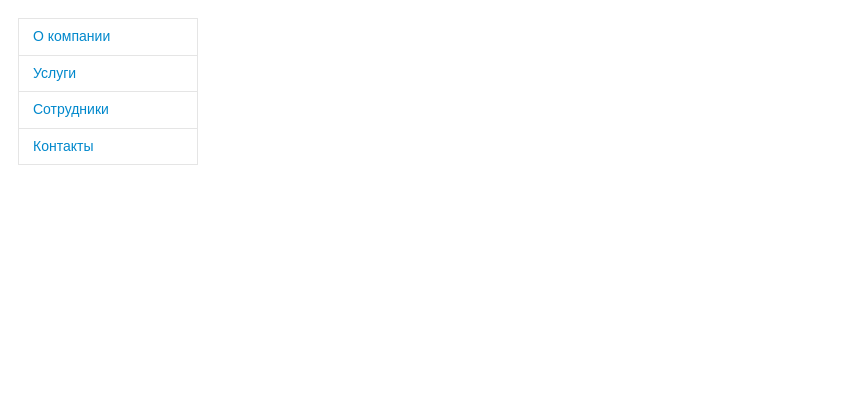
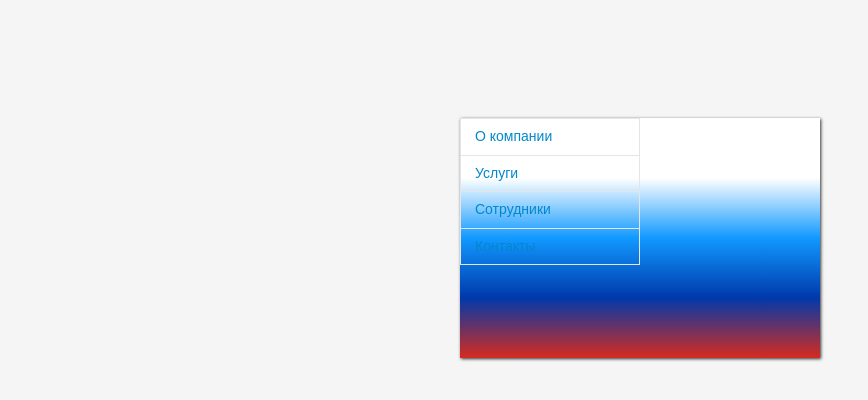
Before and after one commit to Vlad1235/HTML_CSS, a plain HTML site: page SvgTraining/Base/base.html in a window 1280 px wide. Shown: the whole page, without its empty margins (0-868 px from the left). Drawn offline with Linux system fonts and the light colour scheme.

Commit message:
backgroundCode

```diff
--- a/SvgTraining/Base/base.html
+++ b/SvgTraining/Base/base.html
@@ -6,6 +6,8 @@
     <link rel="stylesheet" href="style.css">
   </head>
   <body>
+    <main>
+    <div class="flag">
       <ul class="main-menu">
         <li><a href="#company">О компании</a></li>
         <li><a href="#services">Услуги</a>
@@ -18,5 +20,7 @@
         <li><a href="#team">Сотрудники</a></li>
         <li><a href="#contacts">Контакты</a></li>
       </ul>
+    </div>
+    </main>
   </body>
 </html>
--- a/SvgTraining/Base/style.css
+++ b/SvgTraining/Base/style.css
@@ -1,4 +1,5 @@
 body {
+  background-color: #f5f5f5;
     padding: 10px;
     font-size: 14px;
     line-height: 1.4;
@@ -46,3 +47,10 @@ body {
   .main-menu > li:hover .sub-menu {
     display: block;
   }
+.flag{
+  margin: 100px auto;
+  width: 360px;
+  height: 240px;
+  background-image: linear-gradient(#ffffff 25%, #1199ff 50%, #0039ab 75%, #d52b1e 100%);
+  box-shadow: 1px 1px 3px #333333;
+}
```
Lines whose indentation alone changed are shown as unchanged.
